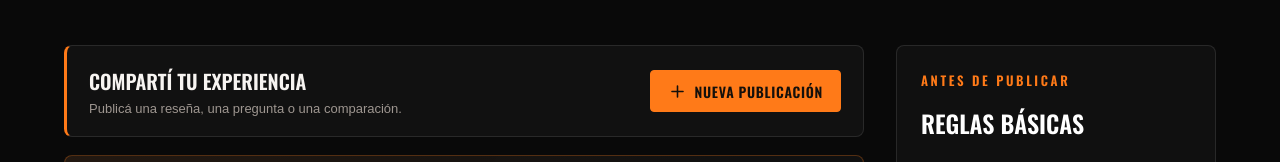
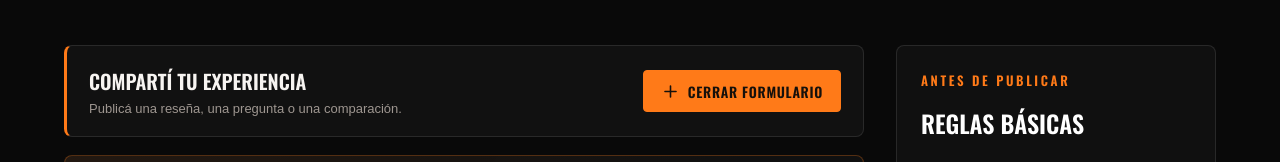
Before and after one commit to olatealejo/Proyecto_Big_Foot, a React (Vite) app: page /comunidad in a window 1280 px wide. Both pictures are taken after a click on the button "NUEVA PUBLICACIÓN". Shown: the part 582-744 px from the top of the page. Built offline with nearby package versions, Linux system fonts and the light colour scheme.

Commit message:
feat: permitir abrir y cerrar el formulario

```diff
--- a/src/pages/Comunidad.jsx
+++ b/src/pages/Comunidad.jsx
@@ -1,3 +1,4 @@
+import { useState } from 'react'
 import { Link } from 'react-router-dom'
 import {
   MessageCircle,
@@ -55,6 +56,8 @@ const publicaciones = [
 ]
 
 function Comunidad() {
+  const [mostrarFormulario, setMostrarFormulario] = useState(false)
+
   return (
     <div className="comunidad-pagina">
       <nav className="navbar" aria-label="Navegación principal">
@@ -100,12 +103,18 @@ function Comunidad() {
               </p>
             </div>
 
-            <button type="button" className="comunidad-crear-boton">
+            <button
+              type="button"
+              className="comunidad-crear-boton"
+              aria-expanded={mostrarFormulario}
+              onClick={() => setMostrarFormulario((visible) => !visible)}
+            >
               <Plus size={19} strokeWidth={2} />
-              Nueva publicación
+              {mostrarFormulario ? 'Cerrar formulario' : 'Nueva publicación'}
             </button>
           </section>
 
+          {mostrarFormulario && (
           <section
             className="comunidad-formulario-panel"
             aria-labelledby="titulo-nueva-publicacion"
@@ -180,7 +189,11 @@ function Comunidad() {
                 <span className="comunidad-contador">0 / 600</span>
 
                 <div className="comunidad-formulario-acciones">
-                  <button type="button" className="comunidad-boton-secundario">
+                  <button
+                    type="button"
+                    className="comunidad-boton-secundario"
+                    onClick={() => setMostrarFormulario(false)}
+                  >
                     Cancelar
                   </button>
                   <button type="submit" className="comunidad-boton-publicar">
@@ -195,6 +208,7 @@ function Comunidad() {
               esta sesión hasta conectar la base de datos.
             </p>
           </section>
+          )}
 
           <div className="comunidad-feed-encabezado">
             <div>
```
